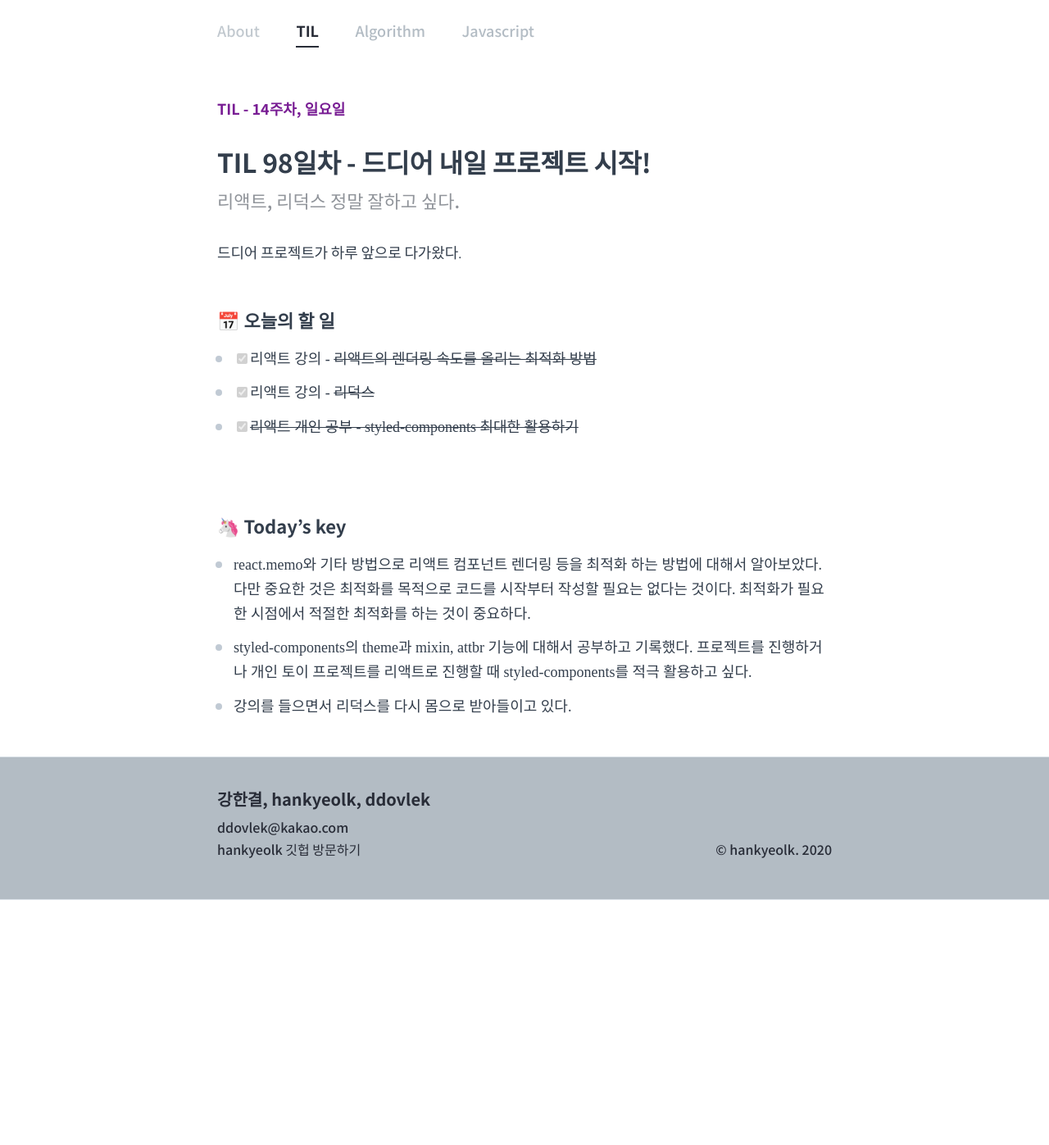
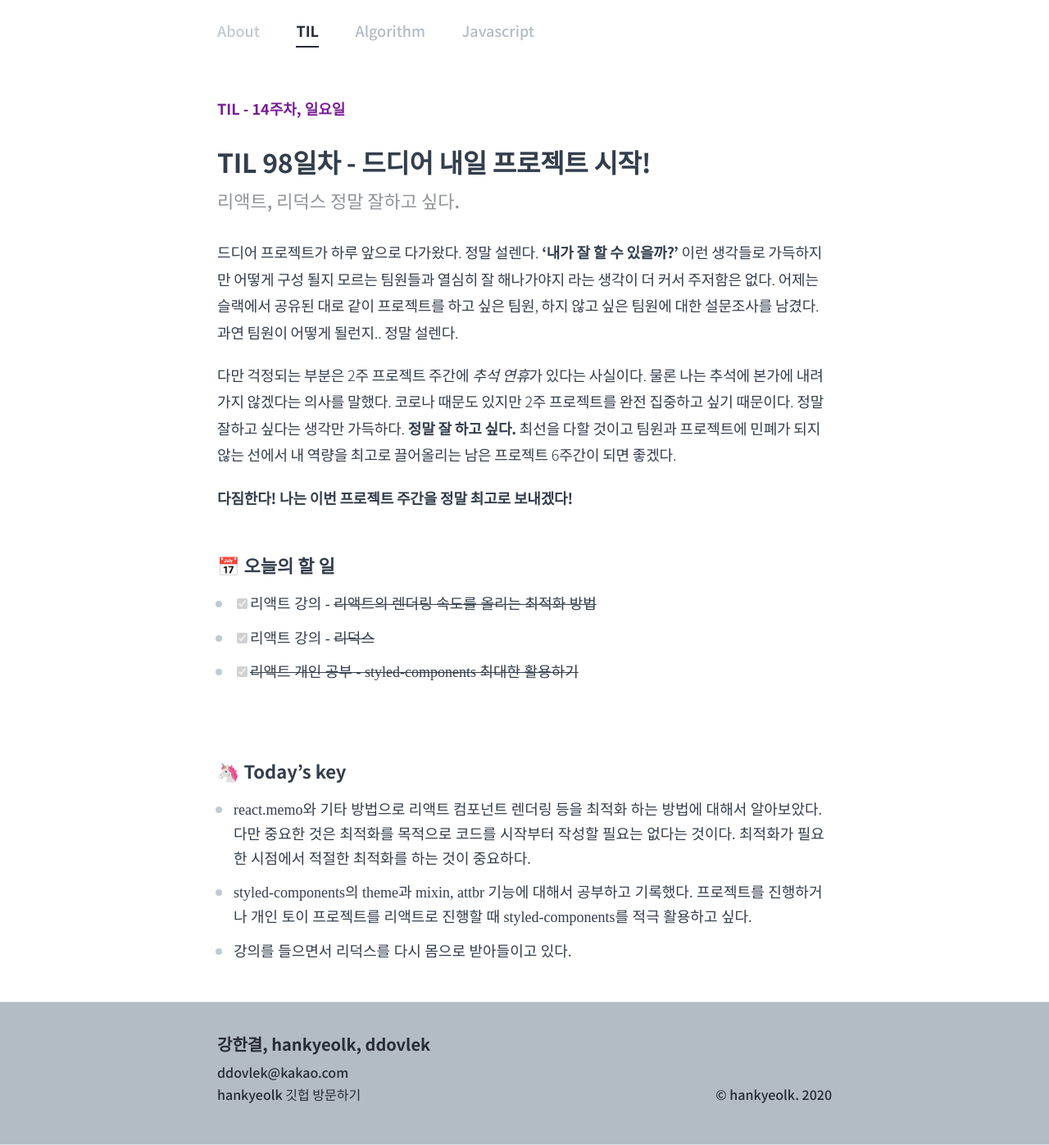
Before and after one commit to hankyeolk/hankyeolk.github.io, a Jekyll site: the page built from TIL/98_2020.09.20.md, in a window 1280 px wide. Shown: the whole page at 82% size. Built offline with Jekyll 4.4.1, drawn with Linux system fonts in a browser that asks for light colours; some web fonts are replaced; before the commit the page ends 1098 px from its top, so only the background shows below that.

Commit message:
til 98 final updates

```diff
--- a/TIL/98_2020.09.20.md
+++ b/TIL/98_2020.09.20.md
@@ -12,7 +12,11 @@
 order: 98
 ---
 
-드디어 프로젝트가 하루 앞으로 다가왔다.
+드디어 프로젝트가 하루 앞으로 다가왔다. 정말 설렌다. **'내가 잘 할 수 있을까?'** 이런 생각들로 가득하지만 어떻게 구성 될지 모르는 팀원들과 열심히 잘 해나가야지 라는 생각이 더 커서 주저함은 없다. 어제는 슬랙에서 공유된 대로 같이 프로젝트를 하고 싶은 팀원, 하지 않고 싶은 팀원에 대한 설문조사를 남겼다. 과연 팀원이 어떻게 될런지.. 정말 설렌다.<br>
+
+다만 걱정되는 부분은 2주 프로젝트 주간에 *추석 연휴*가 있다는 사실이다. 물론 나는 추석에 본가에 내려가지 않겠다는 의사를 말했다. 코로나 때문도 있지만 2주 프로젝트를 완전 집중하고 싶기 때문이다. 정말 잘하고 싶다는 생각만 가득하다. **정말 잘 하고 싶다.** 최선을 다할 것이고 팀원과 프로젝트에 민폐가 되지 않는 선에서 내 역량을 최고로 끌어올리는 남은 프로젝트 6주간이 되면 좋겠다. <br>
+
+**다짐한다! 나는 이번 프로젝트 주간을 정말 최고로 보내겠다!**
 
 ## 📅 오늘의 할 일
 
```
